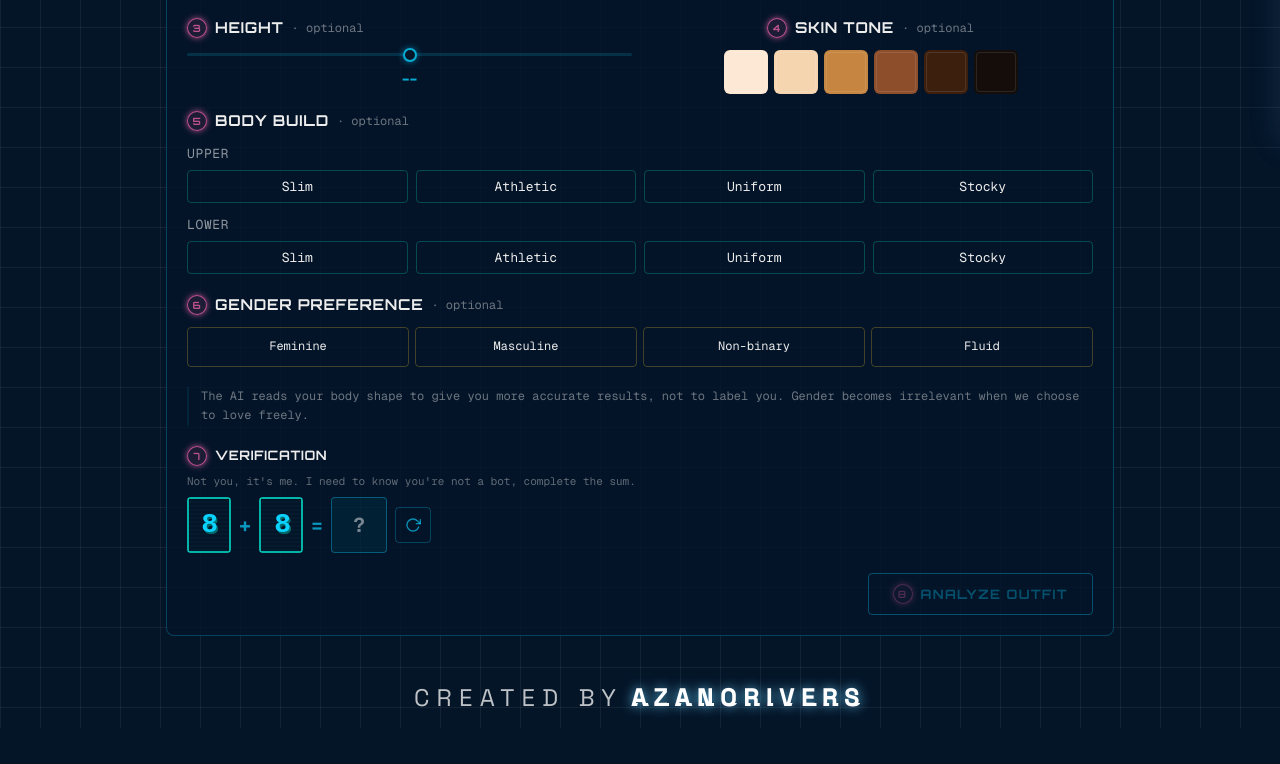
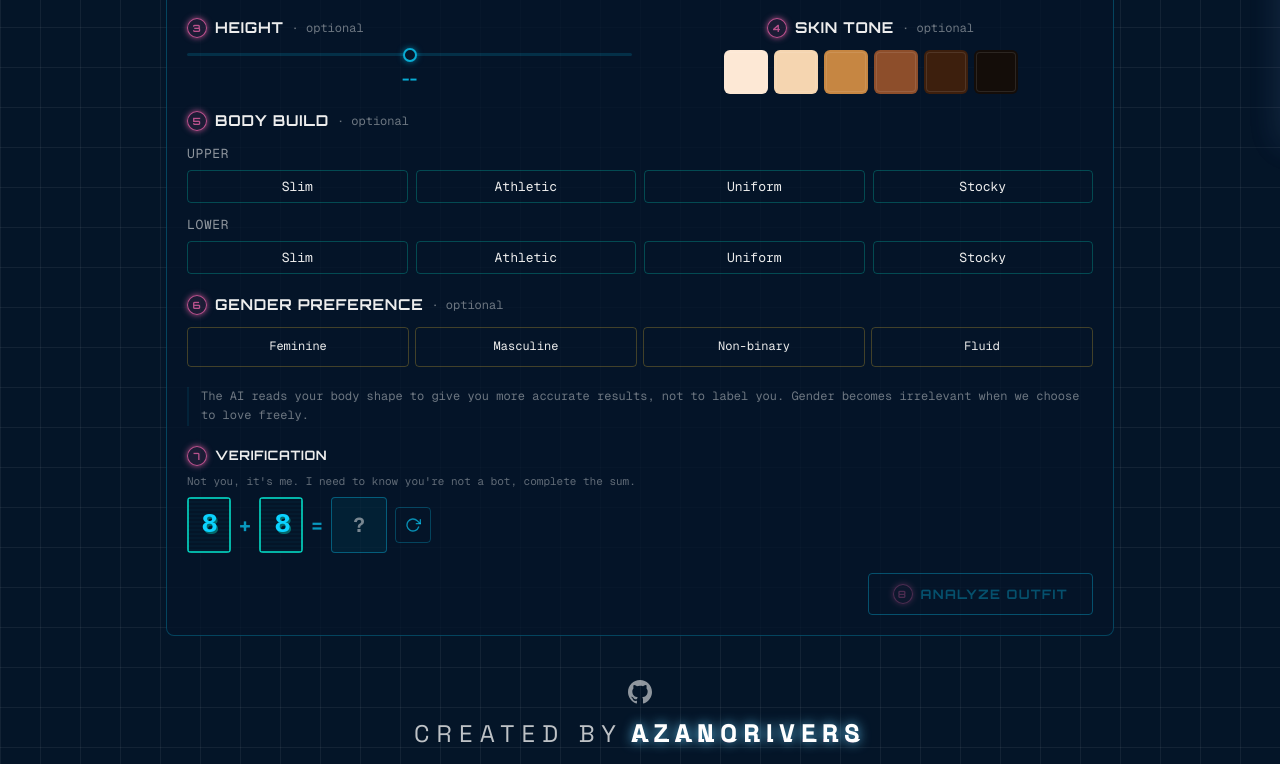
Before and after one commit to AzanoRivers/modus-ratio, an Astro site: page / in a window 1280 px wide. Shown: the part 653-1417 px from the top of the page. Before the commit the page ends 1381 px from the top, so only its background shows below. Built offline with nearby package versions, Linux system fonts and the light colour scheme; Astro itself is replaced by a stand-in of ours; no server answers.

Commit message:
feat: add GitHub source link to footer
Adds a GithubLink atom (inline SVG mark, lucide-react dropped brand
icons) above the "Created by" signature, centered, linking to the
repo in a new tab.

```diff
--- /dev/null
+++ b/src/components/atoms/GithubLink/GithubLink.css
@@ -0,0 +1,37 @@
+.github-link {
+  display: inline-flex;
+  align-items: center;
+  justify-content: center;
+  color: rgba(var(--ch-fg), 0.6);
+  transition: color var(--transition-base), transform var(--transition-base);
+}
+
+.github-link:hover {
+  color: rgba(var(--ch-white), 1);
+  transform: scale(1.08);
+}
+
+.github-link__icon {
+  width: 1.125rem;
+  height: 1.125rem;
+}
+
+@media (min-width: 440px) {
+  .github-link__icon {
+    width: 1.25rem;
+    height: 1.25rem;
+  }
+}
+
+@media (min-width: 600px) {
+  .github-link__icon {
+    width: 1.5rem;
+    height: 1.5rem;
+  }
+}
+
+@media (prefers-reduced-motion: reduce) {
+  .github-link {
+    transition: none;
+  }
+}
--- /dev/null
+++ b/src/components/atoms/GithubLink/GithubLink.tsx
@@ -0,0 +1,31 @@
+import './GithubLink.css'
+
+interface GithubLinkProps {
+  href: string
+  label: string
+  className?: string
+}
+
+// lucide-react no incluye el logo de GitHub (los íconos de marca se
+// removieron del set hace varias versiones), así que va como SVG inline:
+// es el path oficial del mark de GitHub, de uso libre para enlazar a un repo.
+export function GithubLink({ href, label, className }: GithubLinkProps) {
+  return (
+    <a
+      href={href}
+      target="_blank"
+      rel="noopener noreferrer"
+      aria-label={label}
+      className={['github-link', className].filter(Boolean).join(' ')}
+    >
+      <svg
+        className="github-link__icon"
+        viewBox="0 0 24 24"
+        fill="currentColor"
+        aria-hidden="true"
+      >
+        <path d="M12 0C5.37 0 0 5.37 0 12c0 5.3 3.438 9.8 8.207 11.387.6.113.793-.26.793-.577 0-.285-.01-1.04-.016-2.04-3.338.724-4.042-1.61-4.042-1.61-.546-1.387-1.333-1.756-1.333-1.756-1.09-.744.083-.729.083-.729 1.205.084 1.84 1.237 1.84 1.237 1.07 1.834 2.807 1.304 3.492.997.108-.775.42-1.305.763-1.605-2.665-.303-5.467-1.333-5.467-5.93 0-1.31.468-2.38 1.235-3.22-.124-.303-.535-1.523.117-3.176 0 0 1.008-.322 3.3 1.23A11.5 11.5 0 0 1 12 5.803c1.02.005 2.047.138 3.006.404 2.29-1.552 3.297-1.23 3.297-1.23.653 1.653.242 2.873.118 3.176.77.84 1.233 1.91 1.233 3.22 0 4.61-2.807 5.624-5.48 5.92.43.372.823 1.102.823 2.222 0 1.606-.014 2.898-.014 3.293 0 .32.19.694.8.576C20.565 21.795 24 17.297 24 12c0-6.63-5.37-12-12-12" />
+      </svg>
+    </a>
+  )
+}
--- /dev/null
+++ b/src/components/atoms/GithubLink/index.ts
@@ -0,0 +1 @@
+export { GithubLink } from './GithubLink'
--- a/src/components/atoms/index.ts
+++ b/src/components/atoms/index.ts
@@ -6,6 +6,7 @@ export { CreatedBySignature } from './CreatedBySignature'
 export { CyberCardLink } from './CyberCardLink'
 export { CyberTransition } from './CyberTransition'
 export { GenderCheckbox } from './GenderCheckbox'
+export { GithubLink } from './GithubLink'
 export { HomeLogo } from './HomeLogo'
 export { NeonBreakLine } from './NeonBreakLine'
 export { NeonTextGlitch } from './NeonTextGlitch'
--- a/src/i18n/en.ts
+++ b/src/i18n/en.ts
@@ -94,6 +94,7 @@ export const en: Translations = {
     comingSoon: 'COMING SOON',
     createdBy: 'Created by AzanoRivers',
     logoAlt: 'AzanoLabs neon logo',
+    githubLabel: 'View source on GitHub',
     projects: {
       cartum: { title: 'Cartum', description: 'Headless CMS' },
       suportum: { title: 'Suportum', description: 'Chat & Order Management' },
--- a/src/i18n/es.ts
+++ b/src/i18n/es.ts
@@ -95,6 +95,7 @@ export const es: Translations = {
     comingSoon: 'PRÓXIMAMENTE',
     createdBy: 'Creado por AzanoRivers',
     logoAlt: 'Logo neón de AzanoLabs',
+    githubLabel: 'Ver código fuente en GitHub',
     projects: {
       cartum: { title: 'Cartum', description: 'CMS headless' },
       suportum: { title: 'Suportum', description: 'Chat y Gestión de Órdenes' },
--- a/src/i18n/types.ts
+++ b/src/i18n/types.ts
@@ -109,6 +109,7 @@ export interface Translations {
     comingSoon: string
     createdBy: string
     logoAlt: string
+    githubLabel: string
     projects: {
       cartum: { title: string; description: string }
       suportum: { title: string; description: string }
--- a/src/layouts/BaseLayout.astro
+++ b/src/layouts/BaseLayout.astro
@@ -1,5 +1,5 @@
 ---
-import { AzanoLabsLogo, CreatedBySignature } from '@/components/atoms'
+import { AzanoLabsLogo, CreatedBySignature, GithubLink } from '@/components/atoms'
 import { OtherProjectsPanel, type OtherProjectItem } from '@/components/organisms'
 import { getDictionary } from '@/i18n'
 import { getLocale } from '@/utils/getLocale'
@@ -18,6 +18,7 @@ const t = getDictionary(locale)
 const nav = t.nav
 
 const SITE = 'https://www.azanolabs.com'
+const GITHUB_REPO = 'https://github.com/AzanoRivers/modus-ratio'
 
 const otherProjects: OtherProjectItem[] = [
   {
@@ -132,7 +133,8 @@ const labProjects: OtherProjectItem[] = [
       </article>
       <slot />
     </main>
-    <footer id="site-footer" class="shrink-0 pt-24 pb-3 2xl:pt-3 flex justify-center">
+    <footer id="site-footer" class="shrink-0 pt-24 pb-3 2xl:pt-3 flex flex-col items-center justify-center gap-3">
+      <GithubLink href={GITHUB_REPO} label={nav.githubLabel} />
       <CreatedBySignature label={nav.createdBy} />
     </footer>
     <OtherProjectsPanel
```
